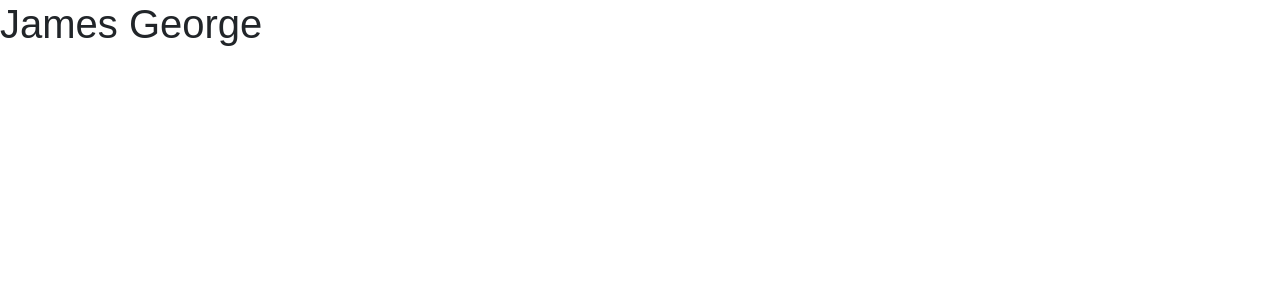
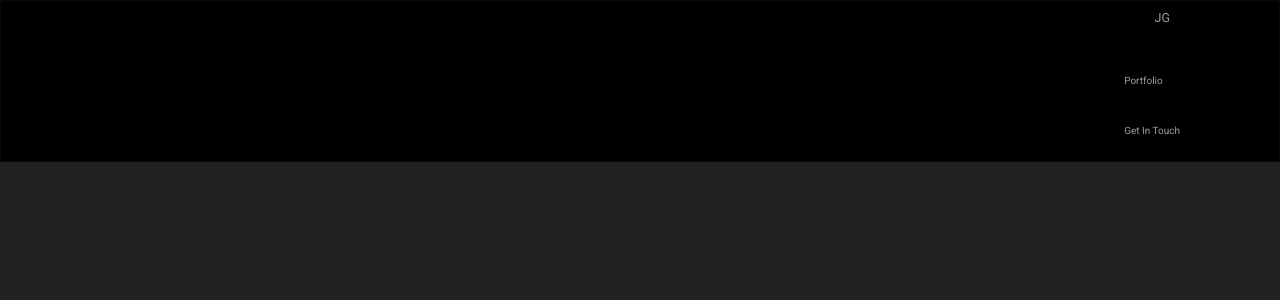
Before and after one commit to jamesgeorge007/Personal-Webapp, a React (Create React App) app: page / in a window 1280 px wide. Shown: the top 300 px of the page. Built offline with nearby package versions, Linux system fonts and the light colour scheme; the HTML template or start-up script is replaced by a standard one.

Commit message:
Initial structure :smiley:

```diff
--- a/package.json
+++ b/package.json
@@ -3,6 +3,7 @@
   "version": "0.1.0",
   "private": true,
   "dependencies": {
+    "@types/react-bootstrap": "^0.32.11",
     "@types/reactstrap": "^6.0.2",
     "bootstrap": "^4.1.3",
     "react": "^16.4.2",
--- a/public/index.html
+++ b/public/index.html
@@ -10,7 +10,7 @@
     -->
     <link rel="manifest" href="%PUBLIC_URL%/manifest.json">
     <link rel="shortcut icon" href="%PUBLIC_URL%/favicon.ico">
-    <link rel="stylesheet" href="https://maxcdn.bootstrapcdn.com/bootstrap/4.0.0/css/bootstrap.min.css" integrity="sha384-Gn5384xqQ1aoWXA+058RXPxPg6fy4IWvTNh0E263XmFcJlSAwiGgFAW/dAiS6JXm" crossorigin="anonymous">
+    <link href="https://cdnjs.cloudflare.com/ajax/libs/twitter-bootstrap/3.3.7/css/bootstrap.min.css" rel="stylesheet">
     <!--
       Notice the use of %PUBLIC_URL% in the tags above.
       It will be replaced with the URL of the `public` folder during the build.
--- a/src/App.css
+++ b/src/App.css
@@ -1,5 +1,9 @@
+@import url('https://fonts.googleapis.com/css?family=Roboto');
+
 *{
   padding: 0px;
   outline: none;
   margin: 0px;
+  overflow-x: hidden;
+  font-family: 'Roboto', sans-serif;
 }
--- a/src/App.tsx
+++ b/src/App.tsx
@@ -1,13 +1,15 @@
 import * as React from 'react';
 import './App.css';
+import Home from './components/Home';
 import NavBar from './components/NavBar';
+
 
 class App extends React.Component {
   public render() {
     return (
       <div className="App">
       <NavBar />
-        <h1>James George</h1>
+      <Home />
       </div>
     );
   }
--- /dev/null
+++ b/src/components/Home.tsx
@@ -0,0 +1,14 @@
+import * as React from 'react';
+import './assets/css/Home.css';
+
+class Home extends React.Component<{}, any>{
+    public render() {
+        return (
+            <div className='home-wrapper'>
+             <h1>James George</h1>
+            </div>
+        );
+    }
+}
+
+export default Home;
--- a/src/components/NavBar.tsx
+++ b/src/components/NavBar.tsx
@@ -1,10 +1,28 @@
 import * as React from 'react';
+import { Nav, Navbar, NavItem  } from 'react-bootstrap';
 
 class NavBar extends React.Component<{}, any>{
       public render() {
         return (
           <div>
-
+            <Navbar style={{borderRadius: 0, backgroundColor: '#000'}} inverse={true} collapseOnSelect={true}>
+  <Navbar.Header>
+    <Navbar.Brand>
+      <a href="#brand">JG</a>
+    </Navbar.Brand>
+    <Navbar.Toggle />
+  </Navbar.Header>
+  <Navbar.Collapse>
+    <Nav pullRight={true}>
+      <NavItem eventKey={1} href="#">
+        Portfolio
+      </NavItem>
+      <NavItem eventKey={2} href="#">
+        Get In Touch
+      </NavItem>
+    </Nav>
+  </Navbar.Collapse>
+</Navbar>
           </div>
         );
       }
--- /dev/null
+++ b/src/components/assets/css/Home.css
@@ -0,0 +1,10 @@
+.home-wrapper{
+    background-color: #222;
+    height: 100vh;
+    margin-top: -7vh;
+}
+
+h1{
+    text-align: center;
+    color: #fff;
+}
```
Also changed, not shown: 1 other file (tests, documents, lock files or other folders).
